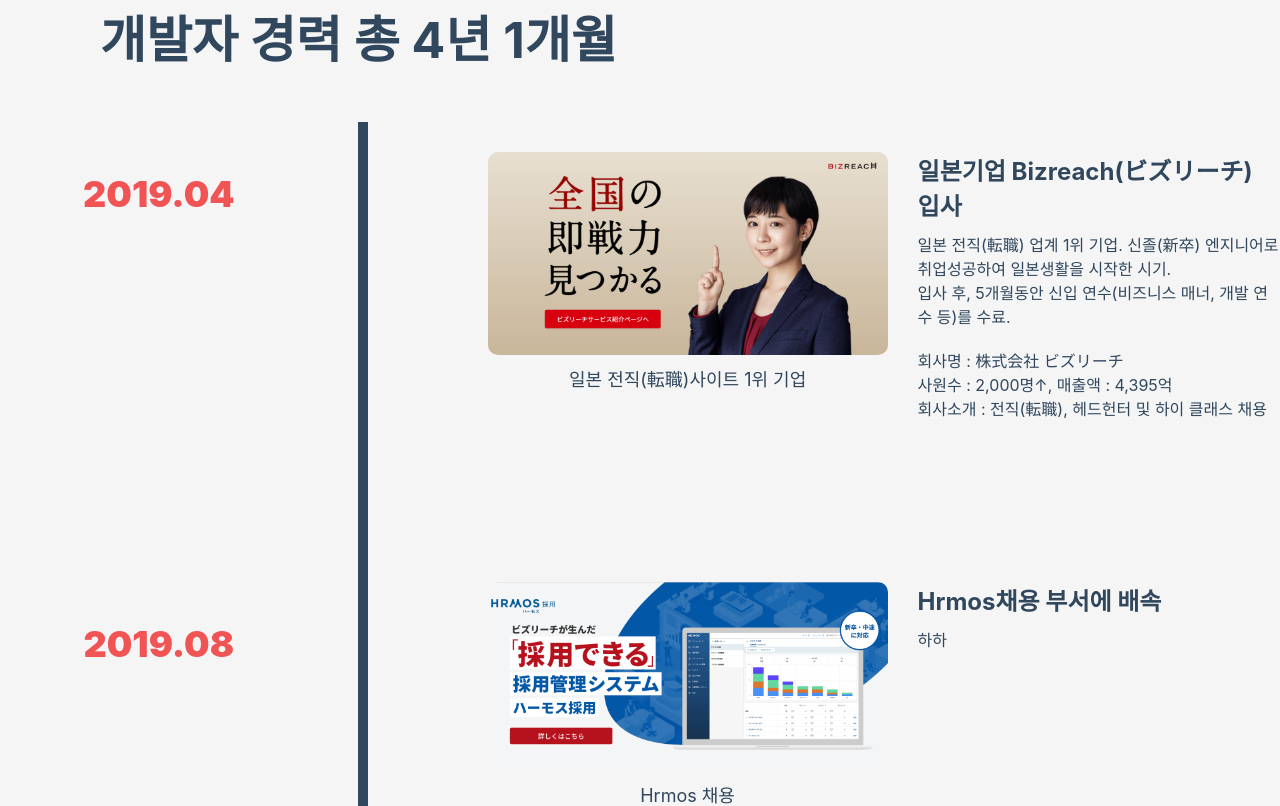
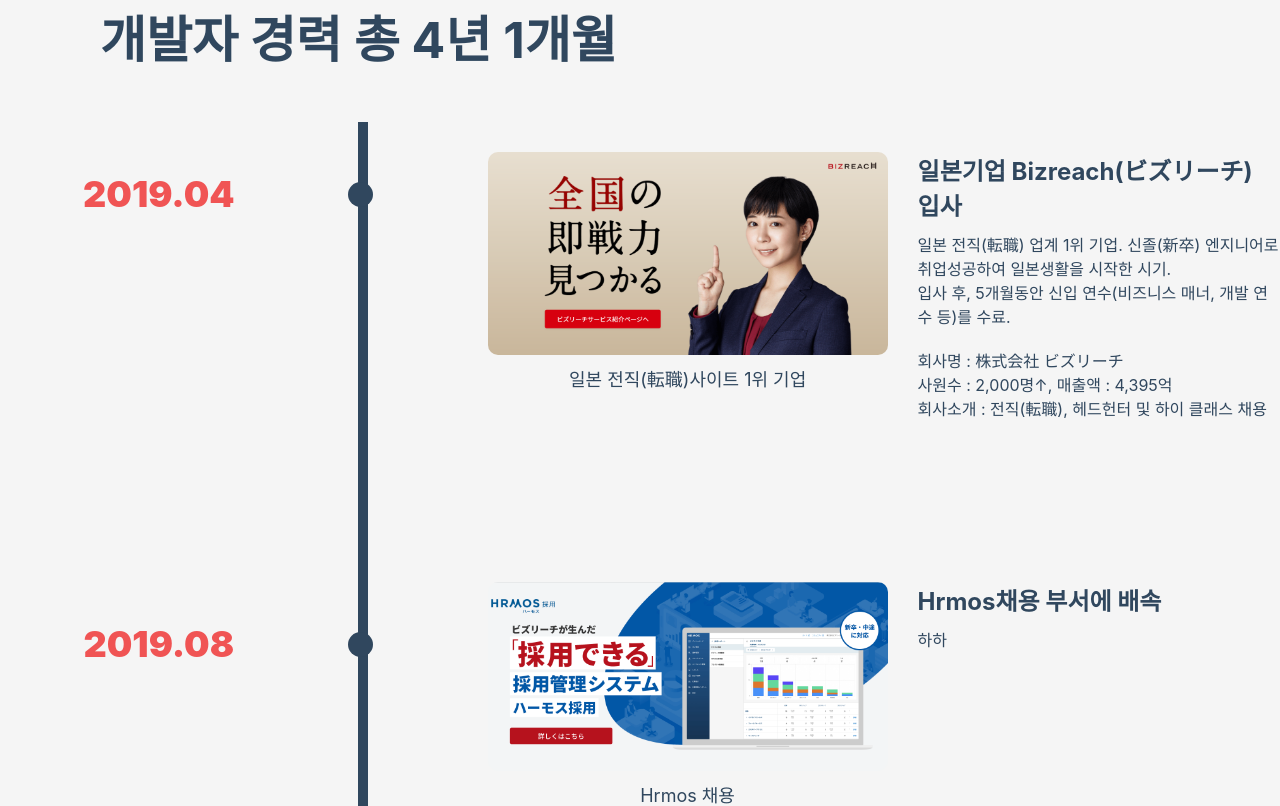
Before and after one commit to jaehyeong305/PoFoL, a React (Create React App) app in the folder pfl-frontend/: page / in a window 1280 px wide. Shown: the part 1060-1866 px from the top of the page. Built offline with nearby package versions, Linux system fonts and the light colour scheme.

Commit message:
PFL-13 add small circle: on line

```diff
--- a/pfl-frontend/src/components/main-career/main-career.component.scss
+++ b/pfl-frontend/src/components/main-career/main-career.component.scss
@@ -1,6 +1,5 @@
 /* main-career styles */
 .main-career {
-    height: 2000px;
     background-color: #f5f5f5;
     overflow: hidden;
     position: relative;
@@ -23,7 +22,7 @@
 
     > div.table-container {
         display: flex;
-        margin: 50px 0 0 80px;
+        margin: 50px 0 30px 80px;
         opacity: 1;
         transition: opacity 1s ease;
     }
@@ -64,6 +63,39 @@
             &.show {
                 animation: lineSlideIn 1s ease-in-out forwards;
             }
+
+            // NOTE(hajae): line아래 화살표 표시
+            &::before {
+                content: "";
+                position: absolute;
+                bottom: 5px;
+                left: 340px;
+                border-left: 20px solid transparent;
+                border-right: 20px solid transparent;
+                border-top: 30px solid #30475e;
+            }
+        }
+
+        > div.circle-container > div.small-circle {
+            position: absolute;
+            width: 25px;
+            height: 25px;
+            left: 348px;
+            background-color: #30475e;
+            border-radius: 50%;
+            opacity: 0;
+
+            &.current {
+                // NOTE(hajae): 사라지는 애니메이션에 화면 표시가 이상하기 때문에 바로 사라지게 current안에 transition를 작성.
+                transition: opacity 1.5s ease 0.5s;
+                opacity: 1;
+            }
+
+            @for $i from 1 through 4 {
+                &:nth-child(#{$i}) {
+                    margin-top: calc(60px + ($i - 1) * 450px);
+                }
+            }
         }
     }
 
--- a/pfl-frontend/src/components/main-career/main-career.component.tsx
+++ b/pfl-frontend/src/components/main-career/main-career.component.tsx
@@ -56,6 +56,11 @@
                 {/* NOTE(hajae): 경력 라인(시간의 흐름 표시하기 위한 세로로 긴 줄) */}
                 <div className="line-column">
                     <div className={`line ${mainCareerVisible ? "show" : ""}`}></div>
+                    <div className="circle-container">
+                        {dateList.map((date, index) => (
+                            <div key={index} className={`small-circle ${index <= selectedDateIndex ? "current" : ""}`}></div>
+                         ))}
+                    </div>
                 </div>
 
                 {/* NOTE(hajae): 경력 아이템 */}
```
